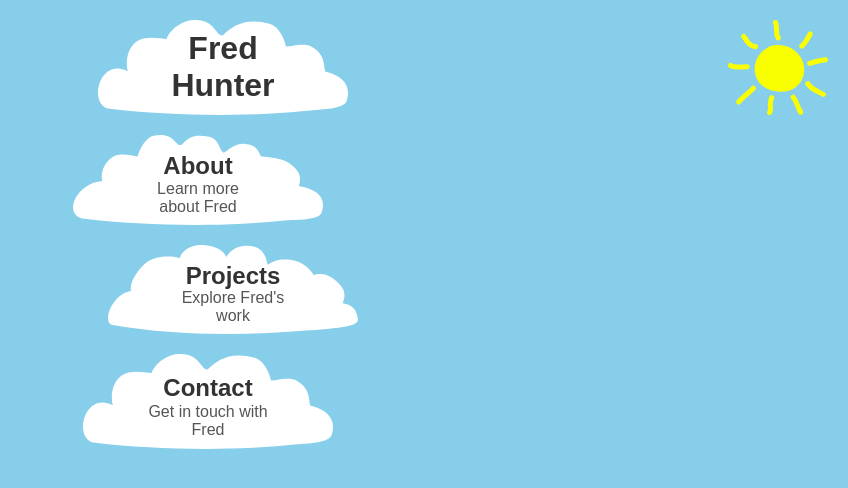
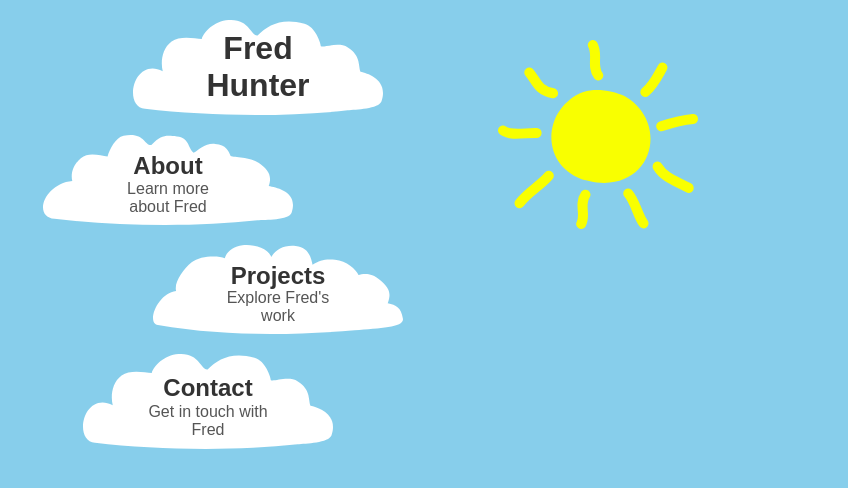
Before and after one commit to Fred-Hunter/fred-hunter, a plain HTML site: page index.html in a window 1280 px wide. Shown: the whole page, without its empty margins (432-1280 px from the left). Drawn offline with Linux system fonts and the light colour scheme.

Commit message:
More cloud variation and larget sun

```diff
--- a/index.html
+++ b/index.html
@@ -61,7 +61,7 @@
 		}
 
 		.cloud-link:nth-child(1) {
-			transform: translateX(-20px); /* Offset for the title */
+			transform: translateX(-30px); /* Offset for the title */
 		}
 
 		.cloud-link:nth-child(1) img {
@@ -73,22 +73,22 @@
 		}
 
 		.cloud-link:nth-child(2) {
-			transform: translateX(15px); /* Slight offset */
+			transform: translateX(50px); /* Increased offset */
 		}
 
 		.cloud-link:nth-child(3) {
-			transform: translateX(-10px); /* Slight offset */
+			transform: translateX(-40px); /* Increased offset */
 		}
 
 		.cloud-link:nth-child(4) {
-			transform: translateX(25px); /* Slight offset */
+			transform: translateX(70px); /* Increased offset */
 		}
 
 		.sun {
 			position: absolute;
-			top: 20px;
-			right: 20px;
-			width: 100px;
+			top: 40px; /* Add more space above */
+			right: 150px; /* Position closer to the clouds */
+			width: 200px; /* Increase size of the sun */
 			height: auto;
 			display: block;
 		}
```
